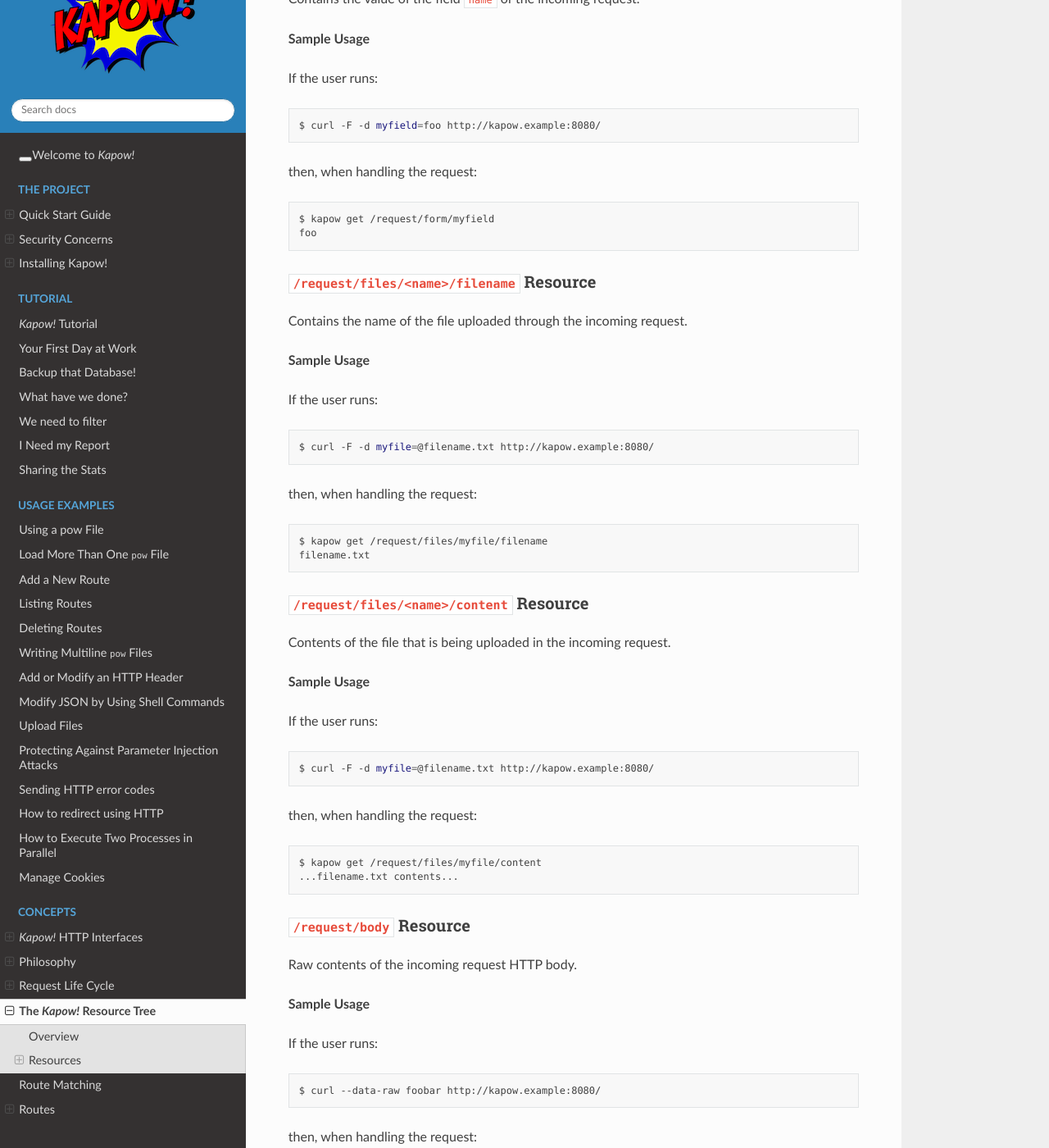
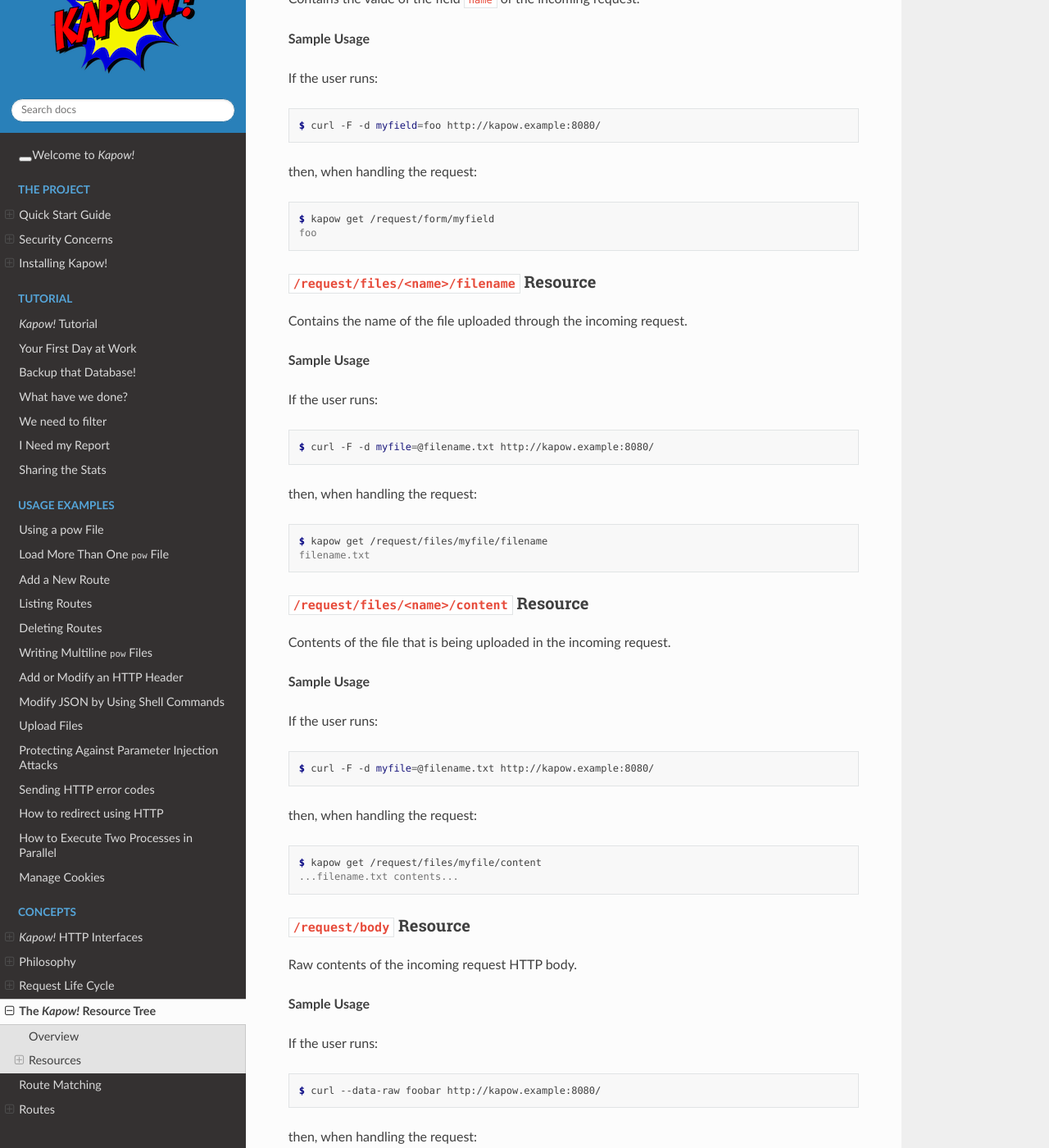
Before and after one commit to BBVA/kapow, a Sphinx documentation site: the page built from docs/source/concepts/resource_tree.rst, in a window 1280 px wide and 1400 px high, scrolled down 3908 px. Shown: the whole window at 82% size. Built offline with Sphinx 7.4.7 and the Read the Docs theme 2.0.0, drawn with Linux system fonts in a browser that asks for light colours; some of the changed text lies outside the part shown.

Commit message:
doc: style fixes

```diff
--- a/docs/source/concepts/resource_tree.rst
+++ b/docs/source/concepts/resource_tree.rst
@@ -4,9 +4,8 @@
 This is the model that *Kapow!* uses to expose the internals of the user request
 being serviced.
 
-
-We use this tree to get access to any data that comes in the request,
-as well as to compose the response.
+We use this tree to get access to any data that comes in the request, as well as
+to compose the response.
 
 We access the resource tree easily with the ``kapow set`` and ``kapow get``
 subcommands.
@@ -47,6 +46,7 @@
       │     └──── <name>            HTTP request cookie
       └──── body                    Response body
 
+
 Resources
 ---------
 
@@ -59,13 +59,13 @@
 
 If the user runs:
 
-.. code-block:: bash
+.. code-block:: console
 
    $ curl -X POST http://kapow.example:8080
 
 then, when handling the request:
 
-.. code-block:: bash
+.. code-block:: console
 
    $ kapow get /request/method
    POST
@@ -74,20 +74,19 @@
 ``/request/host`` Resource
 ~~~~~~~~~~~~~~~~~~~~~~~~~~
 
-The ``Host`` header as defined in the HTTP/1.1 spec of the incoming
-request.
+The ``Host`` header as defined in the HTTP/1.1 spec of the incoming request.
 
 **Sample Usage**
 
 If the user runs:
 
-.. code-block:: bash
+.. code-block:: console
 
    $ curl http://kapow.example:8080
 
 then, when handling the request:
 
-.. code-block:: bash
+.. code-block:: console
 
    $ kapow get /request/host
    kapow.example
@@ -102,16 +101,17 @@
 
 If the user runs:
 
-.. code-block:: bash
+.. code-block:: console
 
    $ curl http://kapow.example:8080/foo/bar?qux=1
 
 then, when handling the request:
 
-.. code-block:: bash
+.. code-block:: console
 
    $ kapow get /request/path
    /foo/bar
+
 
 ``/request/matches/<name>`` Resource
 ~~~~~~~~~~~~~~~~~~~~~~~~~~~~~~~~~~~~
@@ -122,22 +122,23 @@
 
 For a route defined like this:
 
-.. code-block:: bash
+.. code-block:: console
 
    $ kapow route add /foo/{mymatch}/bar
 
 if the user runs:
 
-.. code-block:: bash
+.. code-block:: console
 
    $ curl http://kapow.example:8080/foo/1234/bar
 
 then, when handling the request:
 
-.. code-block:: bash
+.. code-block:: console
 
    $ kapow get /request/matches/mymatch
    1234
+
 
 ``/request/params/<name>`` Resource
 ~~~~~~~~~~~~~~~~~~~~~~~~~~~~~~~~~~~
@@ -148,13 +149,13 @@
 
 If the user runs:
 
-.. code-block:: bash
+.. code-block:: console
 
    $ curl http://kapow.example:8080/foo?myparam=bar
 
 then, when handling the request:
 
-.. code-block:: bash
+.. code-block:: console
 
    $ kapow get /request/params/myparam
    myparam
@@ -169,13 +170,13 @@
 
 If the user runs:
 
-.. code-block:: bash
+.. code-block:: console
 
    $ curl -H X-My-Header=Bar http://kapow.example:8080/
 
 then, when handling the request:
 
-.. code-block:: bash
+.. code-block:: console
 
    $ kapow get /request/headers/X-My-Header
    Bar
@@ -190,16 +191,17 @@
 
 If the user runs:
 
-.. code-block:: bash
+.. code-block:: console
 
-   $ curl --cookie "MYCOOKIE=Bar" http://kapow.example:8080/
+   $ curl --cookie MYCOOKIE=Bar http://kapow.example:8080/
 
 then, when handling the request:
 
-.. code-block:: bash
+.. code-block:: console
 
    $ kapow get /request/cookies/MYCOOKIE
    Bar
+
 
 ``/request/form/<name>`` Resource
 ~~~~~~~~~~~~~~~~~~~~~~~~~~~~~~~~~
@@ -210,13 +212,13 @@
 
 If the user runs:
 
-.. code-block:: bash
+.. code-block:: console
 
    $ curl -F -d myfield=foo http://kapow.example:8080/
 
 then, when handling the request:
 
-.. code-block:: bash
+.. code-block:: console
 
    $ kapow get /request/form/myfield
    foo
@@ -231,13 +233,13 @@
 
 If the user runs:
 
-.. code-block:: bash
+.. code-block:: console
 
    $ curl -F -d myfile=@filename.txt http://kapow.example:8080/
 
 then, when handling the request:
 
-.. code-block:: bash
+.. code-block:: console
 
    $ kapow get /request/files/myfile/filename
    filename.txt
@@ -252,13 +254,13 @@
 
 If the user runs:
 
-.. code-block:: bash
+.. code-block:: console
 
    $ curl -F -d myfile=@filename.txt http://kapow.example:8080/
 
 then, when handling the request:
 
-.. code-block:: bash
+.. code-block:: console
 
    $ kapow get /request/files/myfile/content
    ...filename.txt contents...
@@ -273,13 +275,13 @@
 
 If the user runs:
 
-.. code-block:: bash
+.. code-block:: console
 
    $ curl --data-raw foobar http://kapow.example:8080/
 
 then, when handling the request:
 
-.. code-block:: bash
+.. code-block:: console
 
    $ kapow get /request/body
    foobar
@@ -294,7 +296,7 @@
 
 If during the request handling:
 
-.. code-block:: bash
+.. code-block:: console
 
    $ kapow set /response/status 418
 
@@ -310,7 +312,7 @@
 
 If during the request handling:
 
-.. code-block:: bash
+.. code-block:: console
 
    $ kapow set /response/headers/X-My-Header Foo
 
@@ -324,12 +326,11 @@
 Contains the value of the cookie ``name`` that will be set to the user
 response.
 
-
 **Sample Usage**
 
 If during the request handling:
 
-.. code-block:: bash
+.. code-block:: console
 
    $ kapow set /response/cookies/MYCOOKIE Foo
 
@@ -346,7 +347,7 @@
 
 If during the request handling:
 
-.. code-block:: bash
+.. code-block:: console
 
    $ kapow set /response/body foobar
 
--- a/docs/source/concepts/route_matching.rst
+++ b/docs/source/concepts/route_matching.rst
@@ -10,5 +10,5 @@
    link routes to its section
 
 Each incoming request is matched against the routes in the route table in
-strict order, for each route in the route table, the criteria are checked.
+strict order.  For each route in the route table, the criteria are checked.
 If the request does not match, the next route in the route list is examined.
```
Also changed, not shown: docs/source/concepts/interfaces.rst (+7 -6 lines), docs/source/concepts/philosophy.rst (+5 -5 lines), docs/source/concepts/request_life_cycle.rst (+10 -6 lines), docs/source/concepts/routes.rst (+4 -5 lines).
